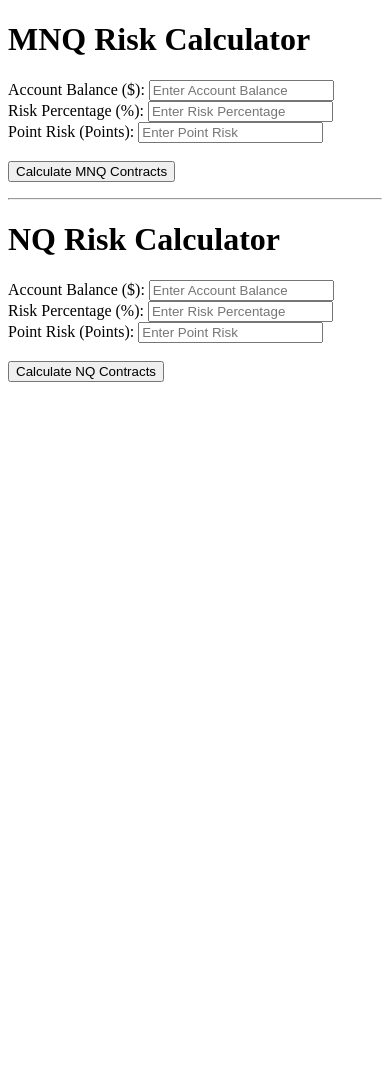
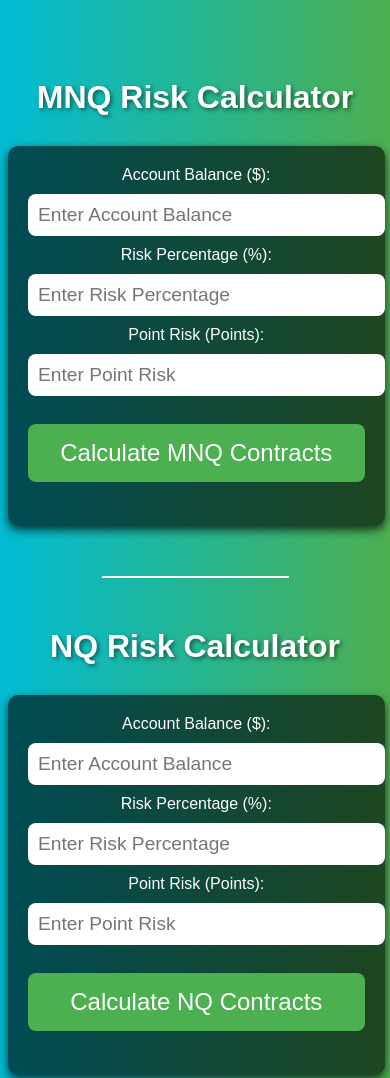
Before and after one commit to birdy-luis/mnq_v2, a plain HTML site: page index.html in a window 390 px wide. Shown: the top 1078 px of the page. Before the commit the page ends 844 px from the top, so only its background shows below. Drawn offline with Linux system fonts and the light colour scheme.

Commit message:
Add files via upload

```diff
--- a/index.html
+++ b/index.html
@@ -4,6 +4,83 @@
     <meta charset="UTF-8">
     <meta name="viewport" content="width=device-width, initial-scale=1.0">
     <title>MNQ and NQ Risk Calculator</title>
+    <style>
+        body {
+            font-family: 'Arial', sans-serif;
+            background: linear-gradient(to right, #00bcd4, #4caf50);
+            color: white;
+            text-align: center;
+            padding: 50px 0;
+        }
+
+        h1 {
+            font-size: 2.5em;
+            margin-bottom: 30px;
+            color: #fff;
+            text-shadow: 2px 2px 4px rgba(0, 0, 0, 0.5);
+        }
+
+        .calculator {
+            background: rgba(0, 0, 0, 0.6);
+            border-radius: 10px;
+            padding: 30px;
+            max-width: 500px;
+            margin: 0 auto;
+            box-shadow: 0px 4px 10px rgba(0, 0, 0, 0.7);
+        }
+
+        .calculator input {
+            padding: 10px;
+            width: 100%;
+            margin: 10px 0;
+            border: none;
+            border-radius: 8px;
+            font-size: 1.2em;
+            background-color: #fff;
+            color: #333;
+        }
+
+        .calculator button {
+            background-color: #4caf50;
+            color: white;
+            font-size: 1.5em;
+            padding: 15px;
+            border-radius: 8px;
+            border: none;
+            cursor: pointer;
+            width: 100%;
+            transition: background-color 0.3s ease;
+        }
+
+        .calculator button:hover {
+            background-color: #45a049;
+        }
+
+        .result {
+            font-size: 1.5em;
+            font-weight: bold;
+            margin-top: 20px;
+            color: #ffeb3b;
+        }
+
+        .section-divider {
+            margin: 50px 0;
+            border-top: 2px solid #fff;
+            width: 50%;
+            margin-left: auto;
+            margin-right: auto;
+        }
+
+        @media screen and (max-width: 768px) {
+            h1 {
+                font-size: 2em;
+            }
+            .calculator {
+                padding: 20px;
+                width: 90%;
+            }
+        }
+    </style>
     <script>
         function calculateMNQ() {
             const accountBalance = parseFloat(document.getElementById("accountBalanceMNQ").value);
@@ -63,7 +140,9 @@
     </script>
 </head>
 <body>
+
     <h1>MNQ Risk Calculator</h1>
+    <div class="calculator">
         <label for="accountBalanceMNQ">Account Balance ($):</label>
         <input type="number" id="accountBalanceMNQ" placeholder="Enter Account Balance">
         <br>
@@ -74,11 +153,13 @@
         <input type="number" id="pointRiskMNQ" placeholder="Enter Point Risk">
         <br><br>
         <button onclick="calculateMNQ()">Calculate MNQ Contracts</button>
-    <p id="resultMNQ"></p>
+        <p id="resultMNQ" class="result"></p>
+    </div>
 
-    <hr>
+    <div class="section-divider"></div>
 
     <h1>NQ Risk Calculator</h1>
+    <div class="calculator">
         <label for="accountBalanceNQ">Account Balance ($):</label>
         <input type="number" id="accountBalanceNQ" placeholder="Enter Account Balance">
         <br>
@@ -89,6 +170,8 @@
         <input type="number" id="pointRiskNQ" placeholder="Enter Point Risk">
         <br><br>
         <button onclick="calculateNQ()">Calculate NQ Contracts</button>
-    <p id="resultNQ"></p>
+        <p id="resultNQ" class="result"></p>
+    </div>
+
 </body>
 </html>
```
Lines whose indentation alone changed are shown as unchanged.
